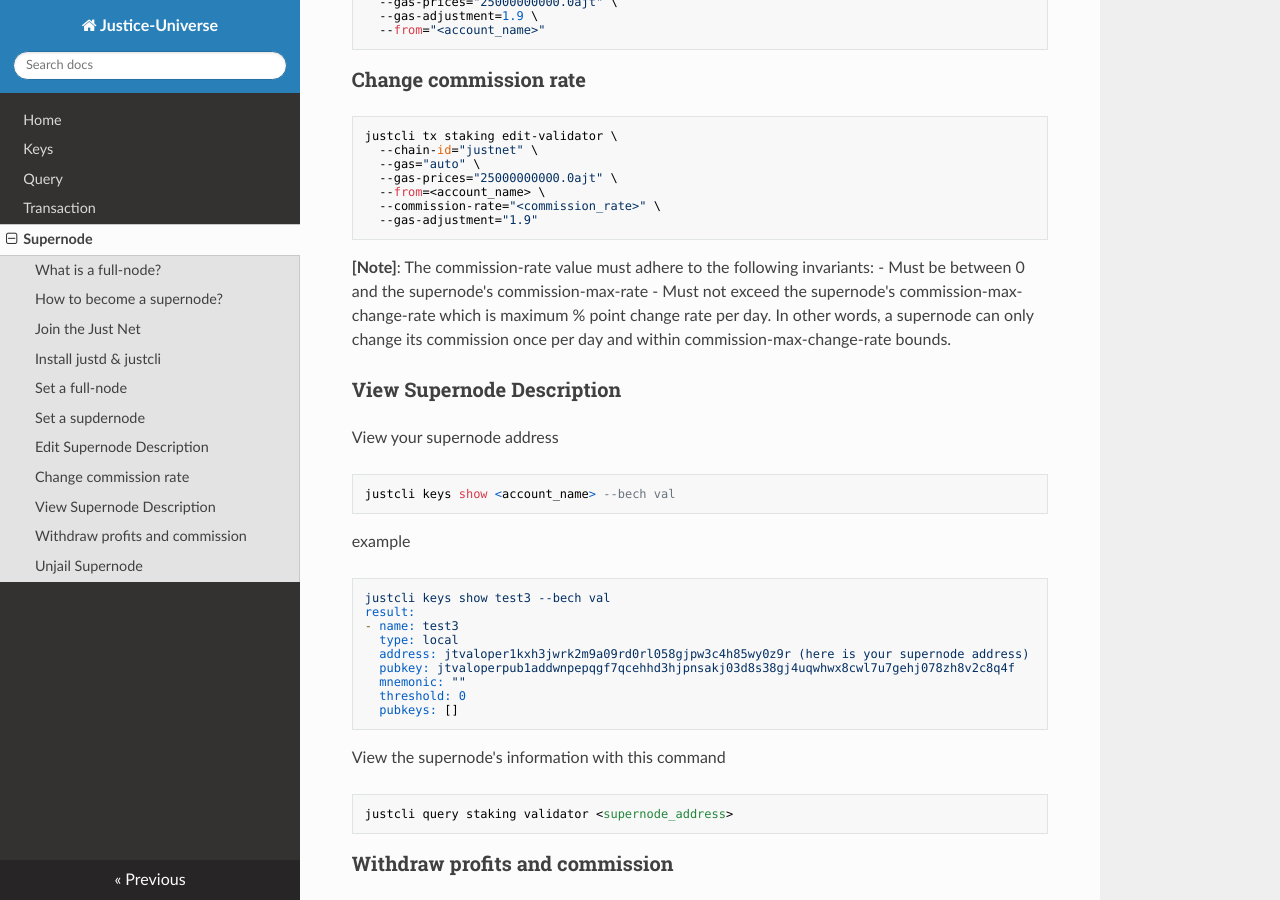
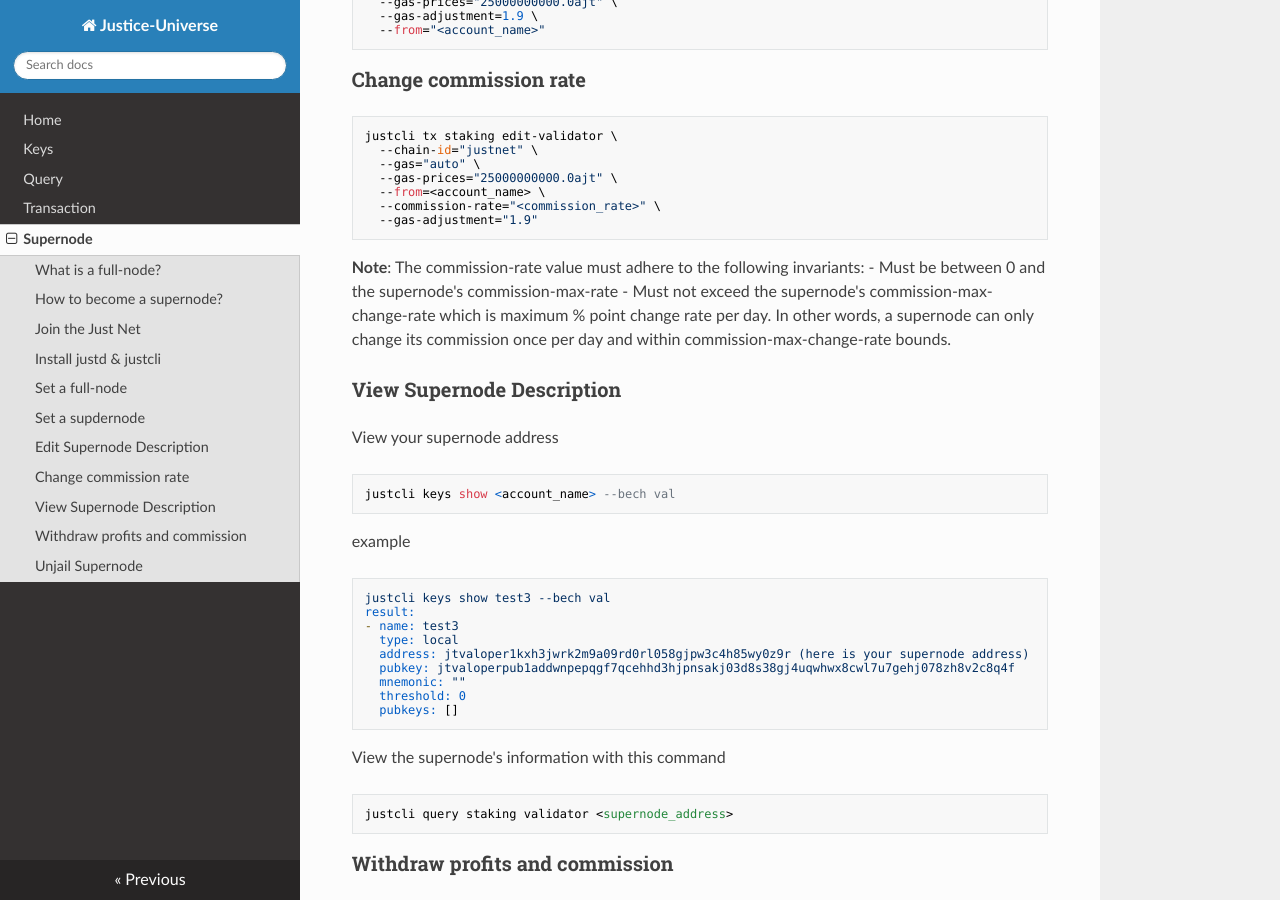
Before and after one commit to Elysium-Wonderland/Justice-Universe, an MkDocs documentation site: the page built from docs/supernode.md, in a window 1280 px wide and 900 px high, scrolled down 2860 px. Built offline with MkDocs 1.6.1, drawn with Linux system fonts in a browser that asks for light colours; nearby versions of some CDN libraries.

````diff
--- a/docs/supernode.md
+++ b/docs/supernode.md
@@ -106,7 +106,7 @@ justcli tx staking edit-validator \
   --commission-rate="<commission_rate>" \
   --gas-adjustment="1.9"
 ```
-**[Note]**: The commission-rate value must adhere to the following invariants:
+**Note**: The commission-rate value must adhere to the following invariants:
 - Must be between 0 and the supernode's commission-max-rate
 - Must not exceed the supernode's commission-max-change-rate which is maximum % point change rate per day. In other words, a supernode can only change its commission once per day and within commission-max-change-rate bounds.
 
````
